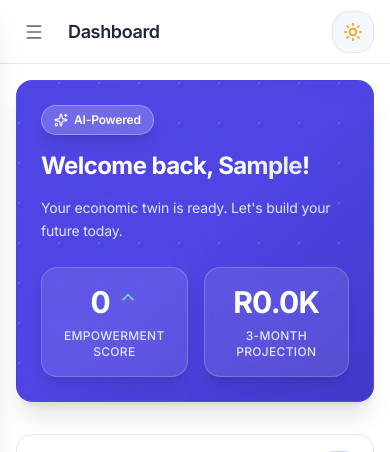
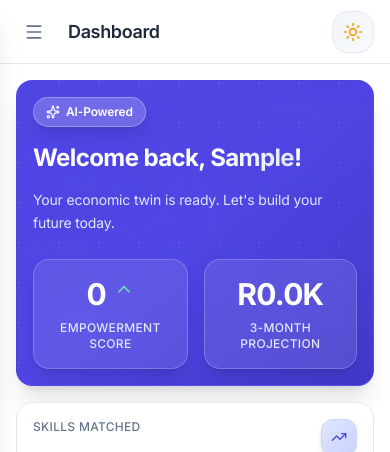
Before and after one commit to EmpowaAI/EmpowerAI, a React (Vite) app in the folder frontend/: page /dashboard in a window 390 px wide. Shown: the top 452 px of the page. Built offline with nearby package versions, Linux system fonts and the light colour scheme; no server answers; sample sign-in values are in the browser's storage.

Commit message:
Enhance: Comprehensive mobile responsiveness improvements - touch targets (44px min), better spacing, improved typography, better form inputs

```diff
--- a/frontend/src/pages/Dashboard.tsx
+++ b/frontend/src/pages/Dashboard.tsx
@@ -130,8 +130,8 @@ export default function Dashboard() {
   }
 
   return (
-    <div className="space-y-8">
-      <div className="relative overflow-hidden bg-gradient-to-br from-indigo-600 via-indigo-600 to-indigo-700 dark:from-indigo-700 dark:via-indigo-800 dark:to-indigo-900 rounded-xl p-6 md:p-8 shadow-xl border border-indigo-500/20 dark:border-indigo-600/20">
+    <div className="space-y-4 sm:space-y-6 md:space-y-8">
+      <div className="relative overflow-hidden bg-gradient-to-br from-indigo-600 via-indigo-600 to-indigo-700 dark:from-indigo-700 dark:via-indigo-800 dark:to-indigo-900 rounded-xl p-4 sm:p-6 md:p-8 shadow-xl border border-indigo-500/20 dark:border-indigo-600/20">
         {/* Background image overlay - subtle */}
         <div className="absolute inset-0 opacity-[0.03] dark:opacity-[0.05]">
           <img
```
